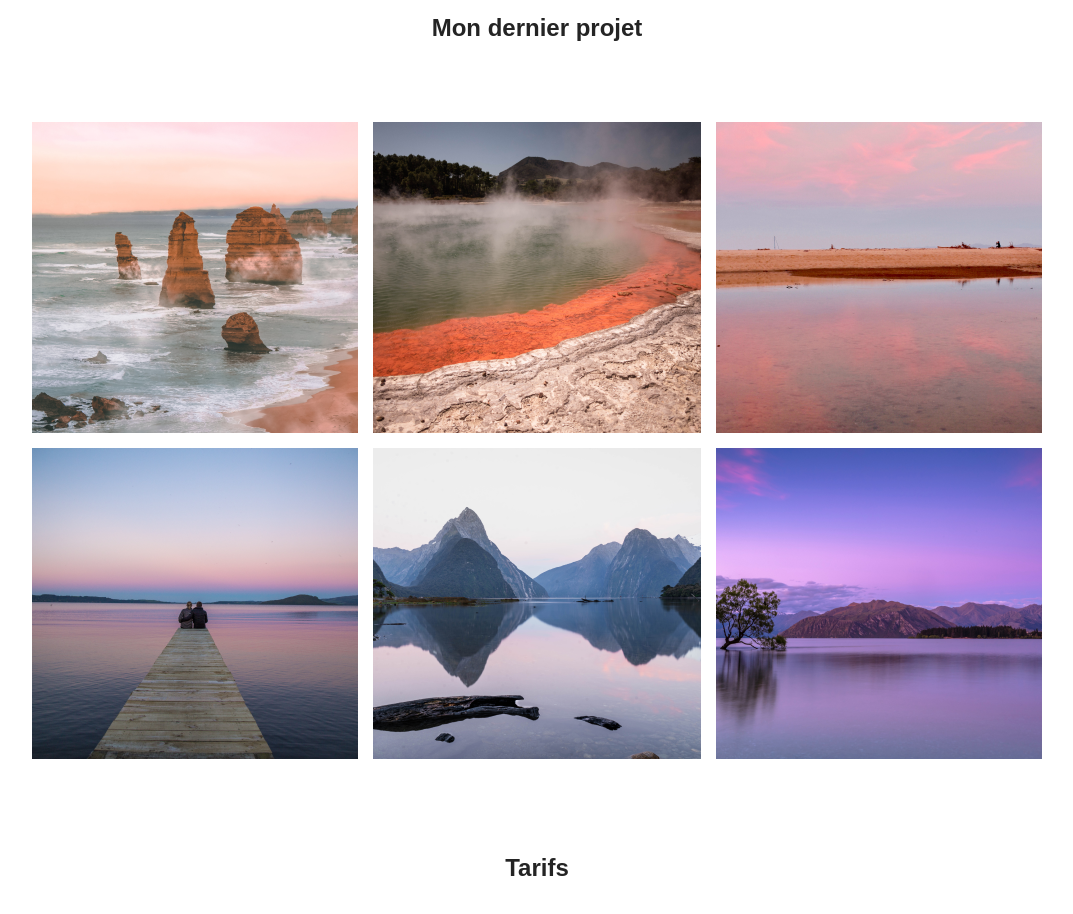
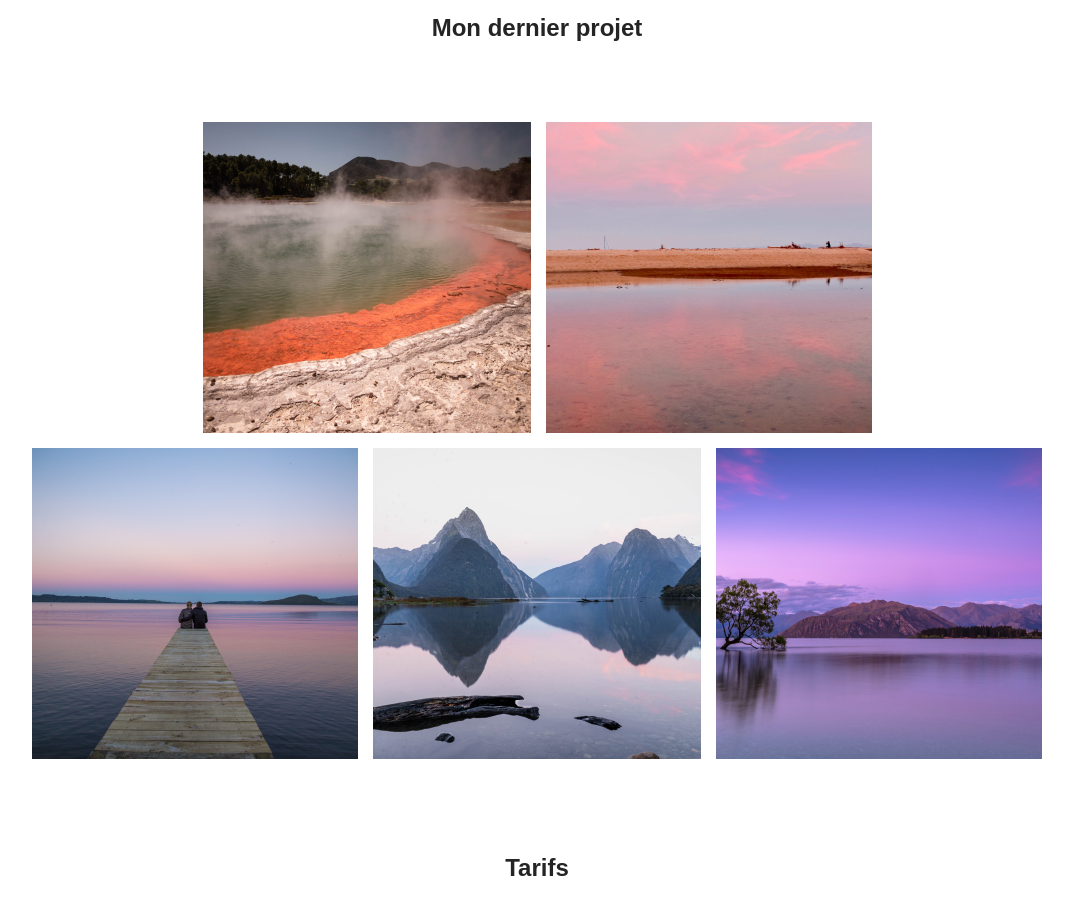
Before and after one commit to HamzaGhorbali/projet_web, a plain HTML site: page index.html in a window 1280 px wide. Shown: the part 860-1774 px from the top of the page, without its empty margins (103-1176 px from the left). Drawn offline with Linux system fonts and the light colour scheme.

```diff
--- a/index.html
+++ b/index.html
@@ -31,7 +31,7 @@
         <section class="accueil-photos">
             <h2>Mon dernier projet</h2>
             <div>
-                <img src="images/accueil/element-1.png" alt="Twelve apostles - Australie" >
+
                 <img src="images/accueil/element-2.png" alt="Wai-O-Tapu - Nouvelle-Zélande" >
                 <img src="images/accueil/element-3.png" alt="Parc National d’Abel Tasman - Nouvelle-Zélande" >
             </div>
```
